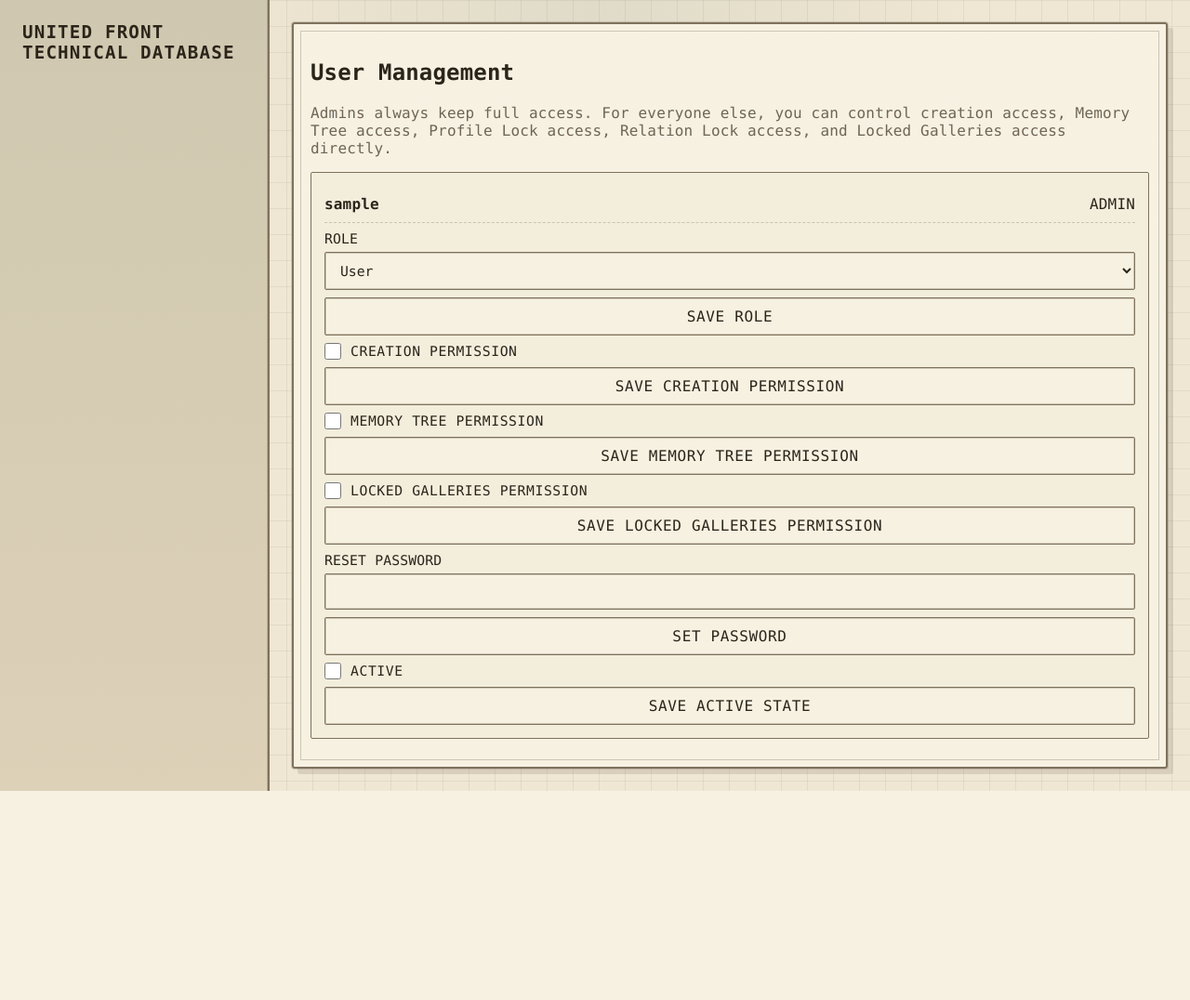
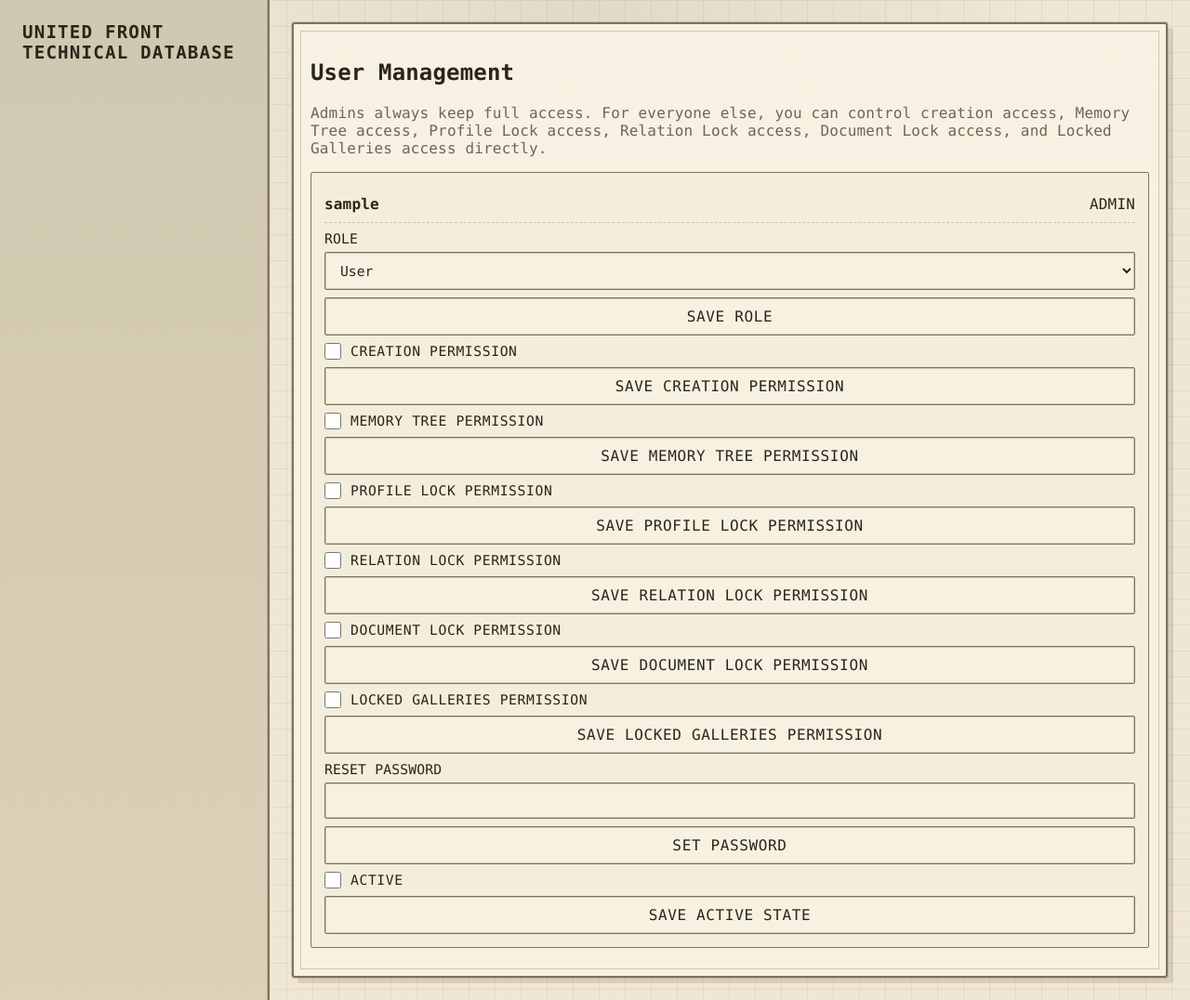
Before and after one commit to ArtyDaSmarty/UFTracker, a Flask app: template templates/admin_users.html in a window 1280 px wide. Shown: the whole page at 93% size. Before the commit the page ends 851 px from the top, so only its background shows below. Run offline with Flask 3, Linux system fonts and the light colour scheme; the template is opened without the code that fills it: most values are stand-ins (such as "Sample title", 1, 10 or a date in 2020); some libraries are stand-ins or nearby versions.

Commit message:
Update admin_users.html

```diff
--- a/templates/admin_users.html
+++ b/templates/admin_users.html
@@ -2,7 +2,7 @@
 {% block content %}
 <section class="card">
   <h2>User Management</h2>
-  <p class="muted">Admins always keep full access. For everyone else, you can control creation access, Memory Tree access, Profile Lock access, Relation Lock access, and Locked Galleries access directly.</p>
+  <p class="muted">Admins always keep full access. For everyone else, you can control creation access, Memory Tree access, Profile Lock access, Relation Lock access, Document Lock access, and Locked Galleries access directly.</p>
   {% for user in users %}
   <form method="post" class="stack compact bordered">
     <input type="hidden" name="user_id" value="{{ user.id }}">
@@ -25,6 +25,15 @@
     <label class="check-row"><input type="checkbox" name="memory_tree_permission" {% if user.memory_tree_permission %}checked{% endif %}><span>Memory Tree permission</span></label>
     <button name="action" value="memory">Save Memory Tree Permission</button>
 
+    <label class="check-row"><input type="checkbox" name="profile_permission" {% if user.profile_permission %}checked{% endif %}><span>Profile Lock permission</span></label>
+    <button name="action" value="profile">Save Profile Lock Permission</button>
+
+    <label class="check-row"><input type="checkbox" name="relation_permission" {% if user.relation_permission %}checked{% endif %}><span>Relation Lock permission</span></label>
+    <button name="action" value="relations">Save Relation Lock Permission</button>
+
+    <label class="check-row"><input type="checkbox" name="document_permission" {% if user.document_permission %}checked{% endif %}><span>Document Lock permission</span></label>
+    <button name="action" value="document">Save Document Lock Permission</button>
+
     <label class="check-row"><input type="checkbox" name="locked_gallery_permission" {% if user.locked_gallery_permission %}checked{% endif %}><span>Locked Galleries permission</span></label>
     <button name="action" value="locked_gallery">Save Locked Galleries Permission</button>
     {% endif %}
```
